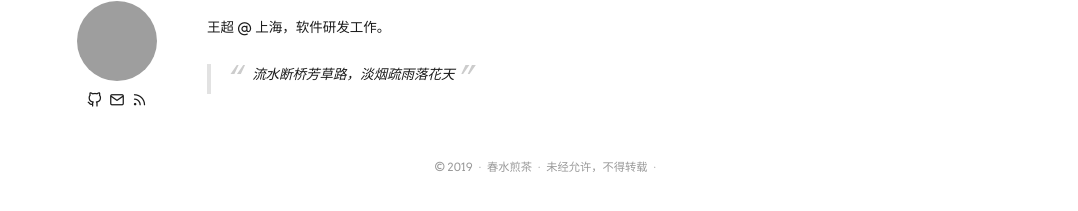
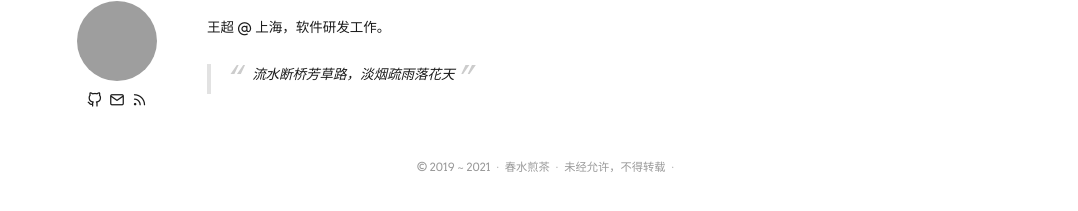
Before and after one commit to gfphoto/writings.sh, a Jekyll site: the page built from index.md, in a window 1280 px wide. Shown: the part 617-828 px from the top of the page, without its empty margins (93-1171 px from the left). Built offline with Jekyll 4.4.1, drawn with Linux system fonts in a browser that asks for light colours; some web fonts are replaced; grey boxes are pictures that could not be loaded.

Commit message:
Update copyright

```diff
--- a/_includes/footer.html
+++ b/_includes/footer.html
@@ -1,6 +1,6 @@
 <footer>
   <div class="copyright">
-    © 2019
+    © 2019 ~ 2021
     <span class="nav-divider">·</span>
     {{ site.title }}
     <span class="nav-divider">·</span>
--- a/assets/src/css/style.css
+++ b/assets/src/css/style.css
@@ -606,7 +606,7 @@ img.avatar {
 @media (min-device-width:1281px) {
   html {
     min-height: 100%;
-    background: #e2e2e2;
+    background: #d3dde2;
   }
   body {
     font-size: 17px;
```
Also changed, not shown: assets/css/style.min.css.
